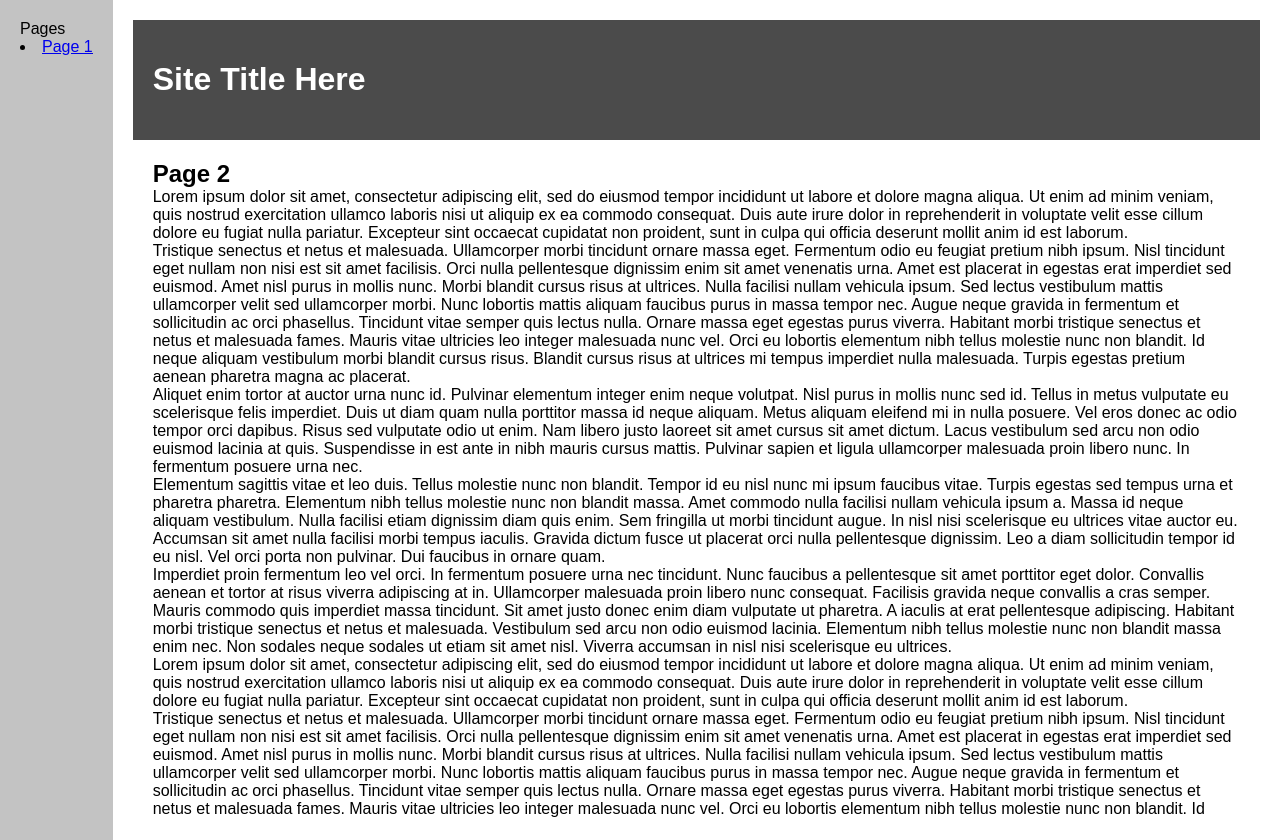
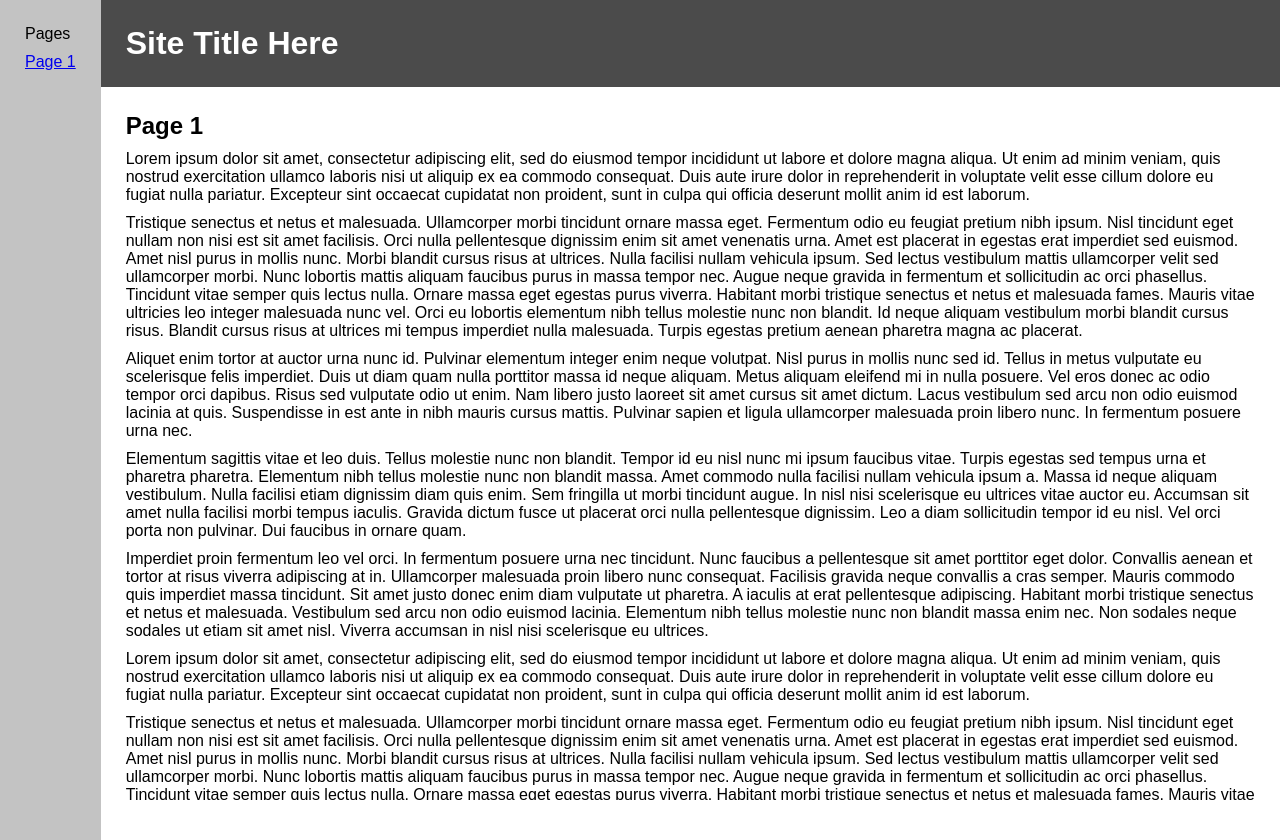
Before and after one commit to cmcntsh/N6806Test, a plain HTML site: page index.html in a window 1280 px wide. Drawn offline with Linux system fonts and the light colour scheme.

Commit message:
CSS changes fix borders

```diff
--- a/CSS/style1.css
+++ b/CSS/style1.css
@@ -20,7 +20,7 @@ body {
     height: 100%;
     display: flex;
     flex-direction: column;
-    padding: 20px;
+    padding: 0;
     margin: 0;
 }
 .content-head {
@@ -41,10 +41,10 @@ ul.nav-list {
     display: flex;
     flex-direction: column;
     margin: 0;
-    padding: 0;
+    padding: 5px;
     list-style: none;
 }
-h2, h3, h4, h5, h6, p {
+h1, h2, h3, h4, h5, h6, p {
     margin: 0;
-    padding: 0;
+    padding: 5px;
 }
--- a/index.html
+++ b/index.html
@@ -10,9 +10,9 @@
 <body>
     <div class = "navigation">
         <p class = "top-line">Pages</p>
-        <u class = "nav-list">
+        <ul class = "nav-list">
             <li><a href="index.html">Page 1</a></li>
-        </u>
+        </ul>
 
     </div>
     <div class = "content">
@@ -20,7 +20,7 @@
             <h1 class = "top-line">Site Title Here</h1>
         </div>
         <div class = "content-main">
-            <h2>Page 2</h2>
+            <h2>Page 1</h2>
             <p>Lorem ipsum dolor sit amet, consectetur adipiscing elit, sed do eiusmod tempor incididunt ut labore et dolore magna aliqua. Ut enim ad minim veniam, quis nostrud exercitation ullamco laboris nisi ut aliquip ex ea commodo consequat. Duis aute irure dolor in reprehenderit in voluptate velit esse cillum dolore eu fugiat nulla pariatur. Excepteur sint occaecat cupidatat non proident, sunt in culpa qui officia deserunt mollit anim id est laborum.</p>
             <p>Tristique senectus et netus et malesuada. Ullamcorper morbi tincidunt ornare massa eget. Fermentum odio eu feugiat pretium nibh ipsum. Nisl tincidunt eget nullam non nisi est sit amet facilisis. Orci nulla pellentesque dignissim enim sit amet venenatis urna. Amet est placerat in egestas erat imperdiet sed euismod. Amet nisl purus in mollis nunc. Morbi blandit cursus risus at ultrices. Nulla facilisi nullam vehicula ipsum. Sed lectus vestibulum mattis ullamcorper velit sed ullamcorper morbi. Nunc lobortis mattis aliquam faucibus purus in massa tempor nec. Augue neque gravida in fermentum et sollicitudin ac orci phasellus. Tincidunt vitae semper quis lectus nulla. Ornare massa eget egestas purus viverra. Habitant morbi tristique senectus et netus et malesuada fames. Mauris vitae ultricies leo integer malesuada nunc vel. Orci eu lobortis elementum nibh tellus molestie nunc non blandit. Id neque aliquam vestibulum morbi blandit cursus risus. Blandit cursus risus at ultrices mi tempus imperdiet nulla malesuada. Turpis egestas pretium aenean pharetra magna ac placerat.</p>
             <p>Aliquet enim tortor at auctor urna nunc id. Pulvinar elementum integer enim neque volutpat. Nisl purus in mollis nunc sed id. Tellus in metus vulputate eu scelerisque felis imperdiet. Duis ut diam quam nulla porttitor massa id neque aliquam. Metus aliquam eleifend mi in nulla posuere. Vel eros donec ac odio tempor orci dapibus. Risus sed vulputate odio ut enim. Nam libero justo laoreet sit amet cursus sit amet dictum. Lacus vestibulum sed arcu non odio euismod lacinia at quis. Suspendisse in est ante in nibh mauris cursus mattis. Pulvinar sapien et ligula ullamcorper malesuada proin libero nunc. In fermentum posuere urna nec.</p>
```
